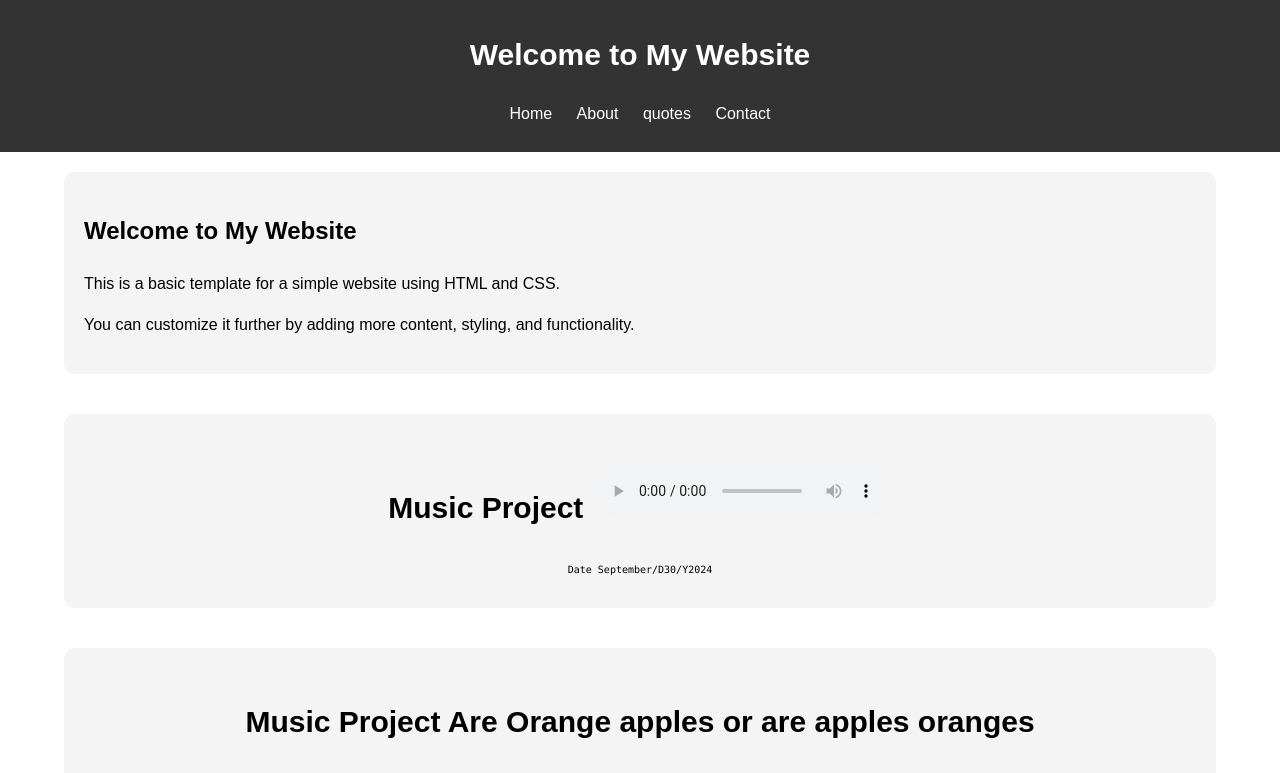
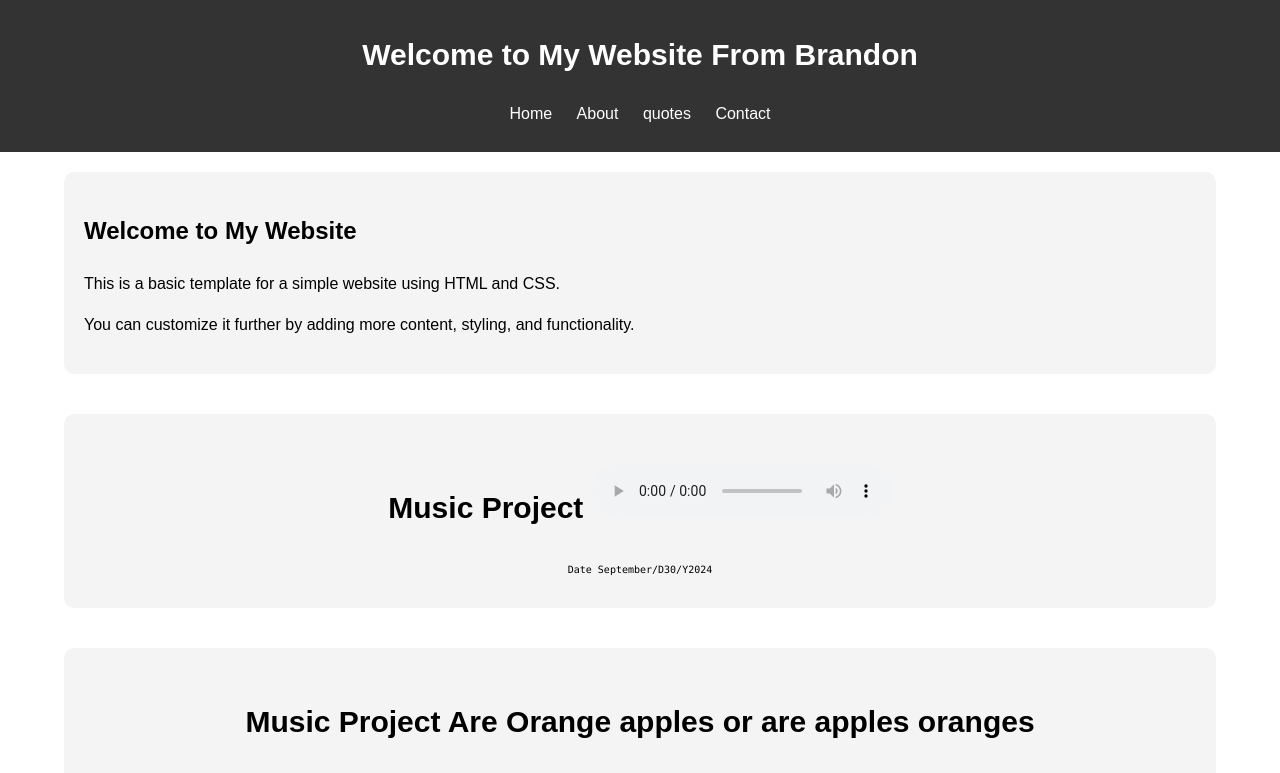
Before and after one commit to New0Neo/website, a plain HTML site: page home.html in a window 1280 px wide. Shown: the top 773 px of the page. Drawn offline with Linux system fonts and the light colour scheme.

Commit message:
Update home.html

```diff
--- a/home.html
+++ b/home.html
@@ -152,7 +152,7 @@
     <header>
         <div class="container">
               <h1><div class="p4">
-        Welcome to My Website </h1>
+        Welcome to My Website From Brandon </h1>
 
             <nav>
                 <ul>
```
